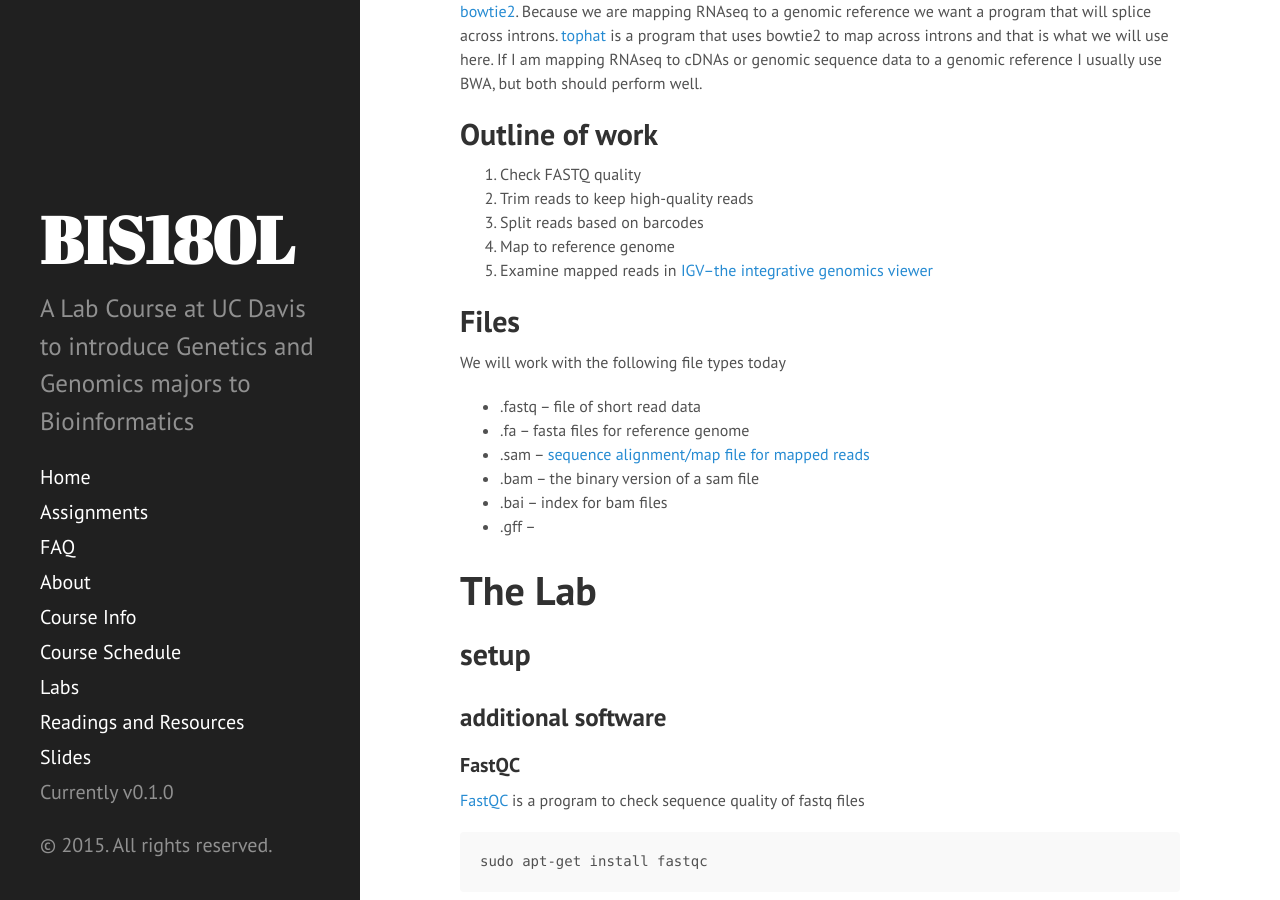
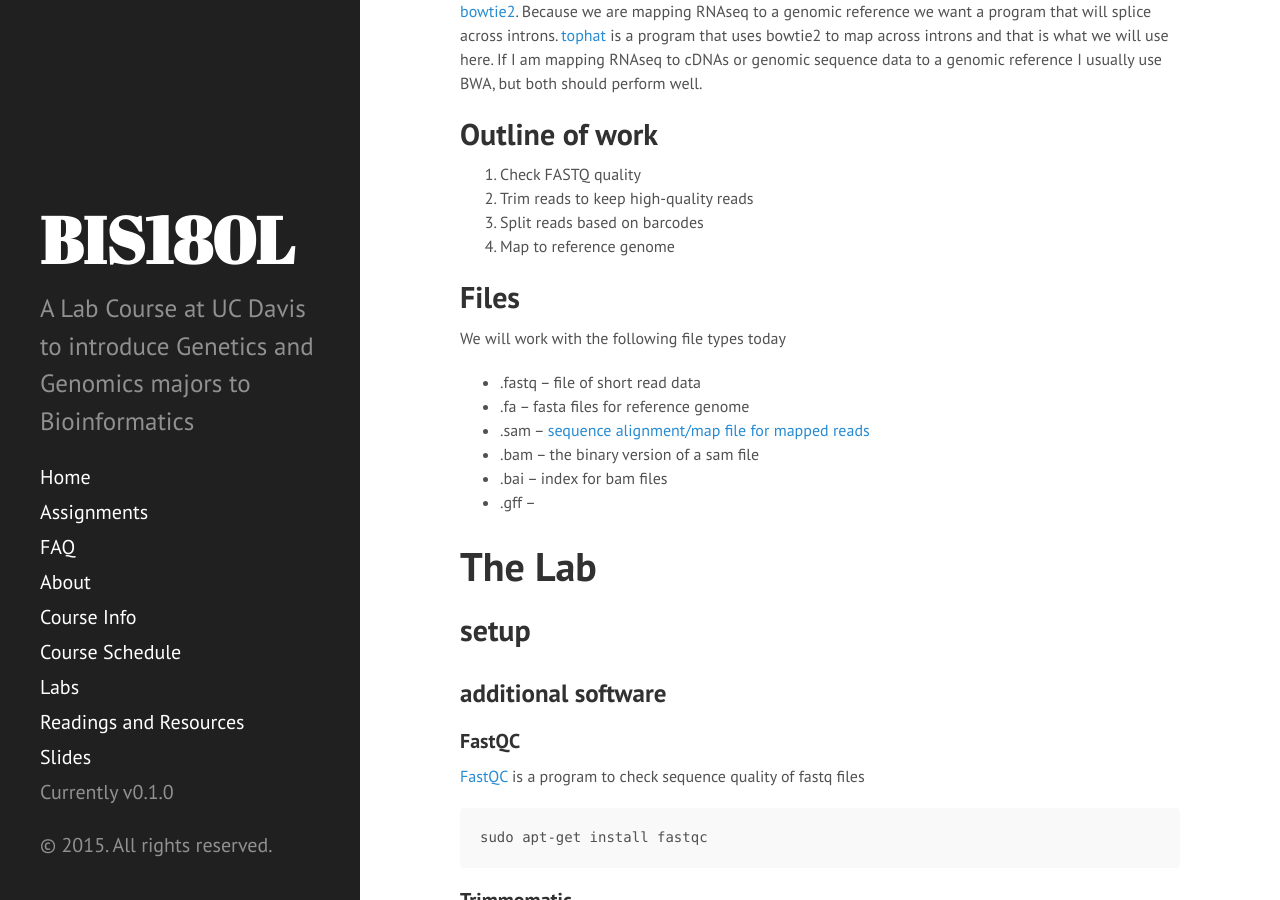
Before and after one commit to rjcmarkelz/BIS180L_web, a Jekyll site: the page built from _posts/2015-05-05-Illumina.md, in a window 1280 px wide and 900 px high, scrolled down 2155 px. Built offline with Jekyll 4.4.1, drawn with Linux system fonts in a browser that asks for light colours; Markdown is read by kramdown in place of the engine named in the settings.

Commit message:
minor change to Illumina day 1

```diff
--- a/_posts/2015-05-05-Illumina.md
+++ b/_posts/2015-05-05-Illumina.md
@@ -72,7 +72,6 @@ There are a number of [read mapping programs available](http://en.wikipedia.org/
 2. Trim reads to keep high-quality reads
 3. Split reads based on barcodes
 4. Map to reference genome
-5. Examine mapped reads in [IGV--the integrative genomics viewer](https://www.broadinstitute.org/igv/)
 
 ## Files
 
```
